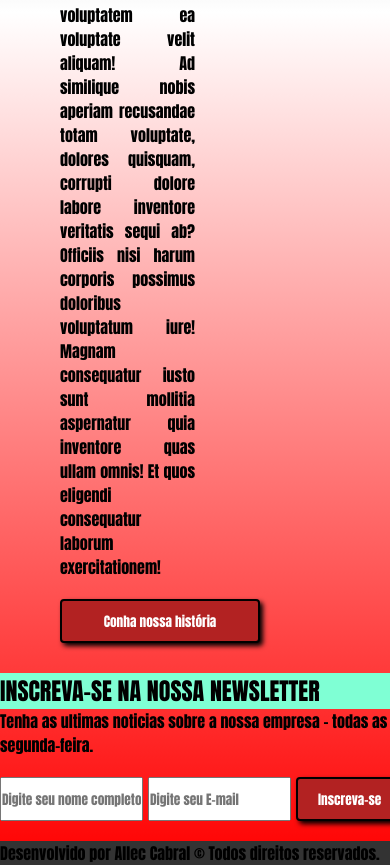
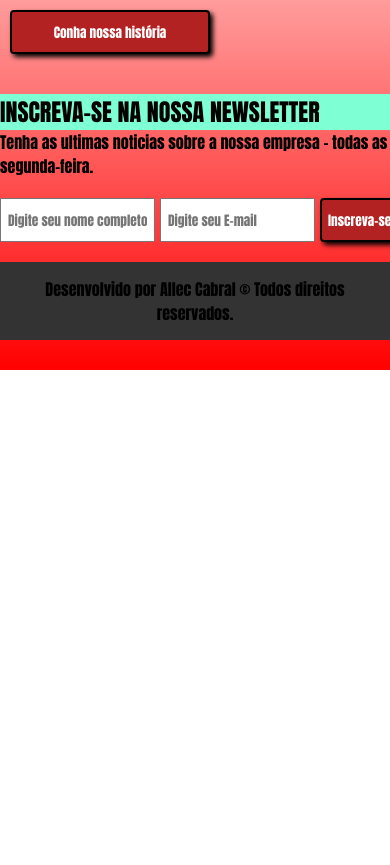
Before and after one commit to allec9/minha-empresa1, a plain HTML site: page index.html in a window 390 px wide. Shown: the part 841-1706 px from the top of the page. After the commit the page ends 1211 px from the top, so only its background shows below. Drawn offline with Linux system fonts and the light colour scheme.

Commit message:
Add files via upload

```diff
--- a/CSS/contato.css
+++ b/CSS/contato.css
@@ -3,4 +3,5 @@ body{
     background-repeat: no-repeat;
     background-position: center;
     background-size: cover;
+    backdrop-filter: blur(4px);
 }
--- a/CSS/home.css
+++ b/CSS/home.css
@@ -1,5 +1,7 @@
 .pai-dos-lados {
     display: flex;
+    gap: 20px;
+    padding-bottom: 30px;
 }
 
 .pai-dos-lados div {
@@ -31,6 +33,7 @@
     display: flex;
     flex-direction: column;
     gap: 20px;
+    padding-bottom: 30px;
 }
 
 .newsletter .paragrafo p {
@@ -43,6 +46,9 @@
     display: flex;
     gap: 5px;
 }
+.newsletter form input {
+    padding: 10px 6px;
+}
 
 .btn {
     width: 200px;
@@ -54,3 +60,17 @@
     box-shadow: black 3px 3px 5px;
     cursor: pointer;
 }
+@media screen and (max-width: 780px) {
+    .newsletter .form{
+        flex-direction: column;
+        gap: 6px;
+    }
+}
+@media screen and (max-width: 733px) {
+    .pai-dos-lados{
+        flex-direction: column-reverse;
+    }
+    .pai-dos-lados div {
+        width: 100%;
+    }
+}
--- a/CSS/style.css
+++ b/CSS/style.css
@@ -36,18 +36,22 @@ color: forestgreen;
 }
 .rodape{
     background-color: #333;
+    padding: 15px;
+    text-align: center;
 }
-@media screen and (max-width: 500px) {
-    .cabecalho nav {
-        display: none;
-    }
-}
+
 .cabecalho nav ul li .selected{
     background: wheat;
     color: black;
 }
 
-@keyframes balada {
+@media screen and (max-width: 650px) {
+    .main{
+     padding: 10px;
+    }
+ }
+
+@keyframes balada { /* animação de cores */
     0% {
 color: greenyellow;
     }
@@ -58,7 +62,7 @@ color: blueviolet;
 color: yellow;
     }
 }
-@keyframes movimentar{
+@keyframes movimentar{ /* animação de movimento */
     0%{
 transform: translate(-300px);
     }
--- a/index.html
+++ b/index.html
@@ -30,6 +30,9 @@
             </ul>
         </nav>
     </header>
+    <div class="menu"></div>
+        <i class="fa-solid fa-bars"></i>
+       </div>
     <main class="main">
         <div class="pai-dos-lados">
             <div class="ladoe">
```
Also changed, not shown: CSS/historia.css (added).
